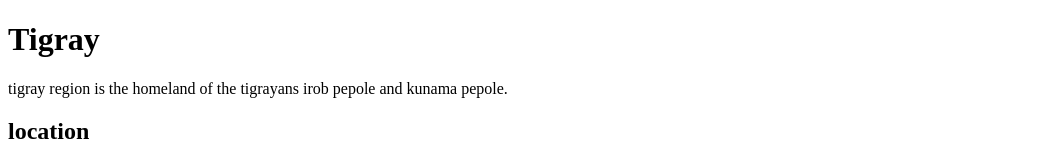
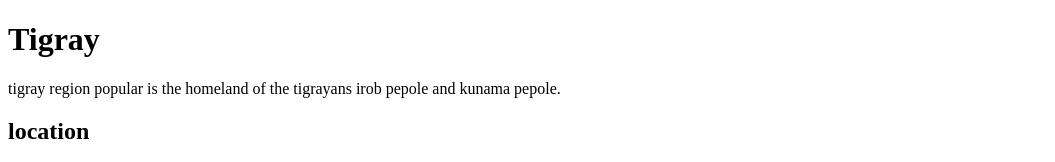
Before and after one commit to Zeferu2/html, a plain HTML site: page ab.html in a window 1280 px wide. Shown: the top 162 px of the page, without its empty margins (0-1055 px from the left). Drawn offline with Linux system fonts and the light colour scheme.

Commit message:
chnage popular

```diff
--- a/ab.html
+++ b/ab.html
@@ -9,7 +9,7 @@
 </head>
 <body>
         <h1>Tigray</h1>
-        <p> tigray region is the homeland of the tigrayans irob pepole and kunama pepole.</p>
+        <p> tigray region popular is the homeland of the tigrayans irob pepole and kunama pepole.</p>
         <h2>location</h2>
         <p> tigray historical region northern ethiopia.</p>
         <h3>culture</h3>
```
